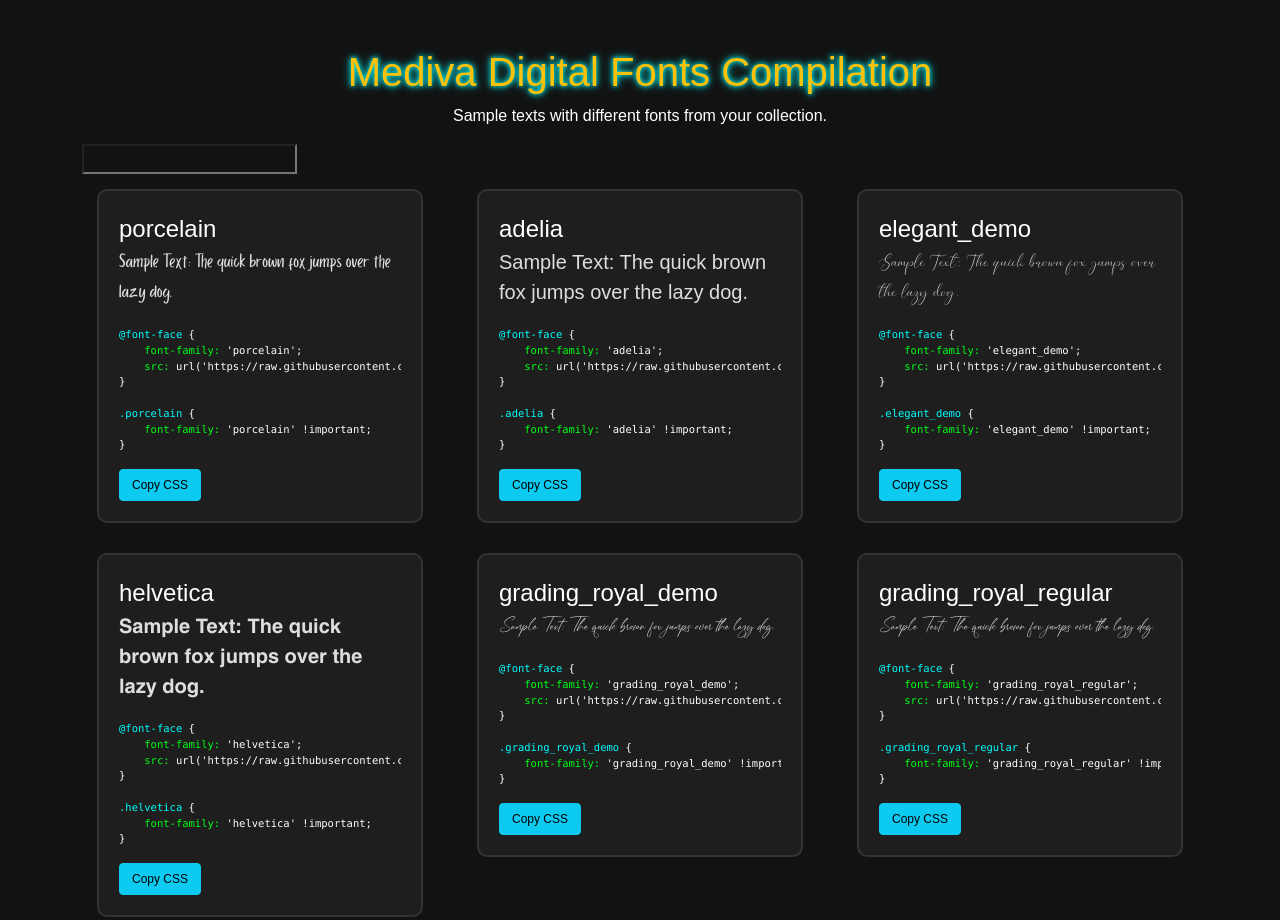
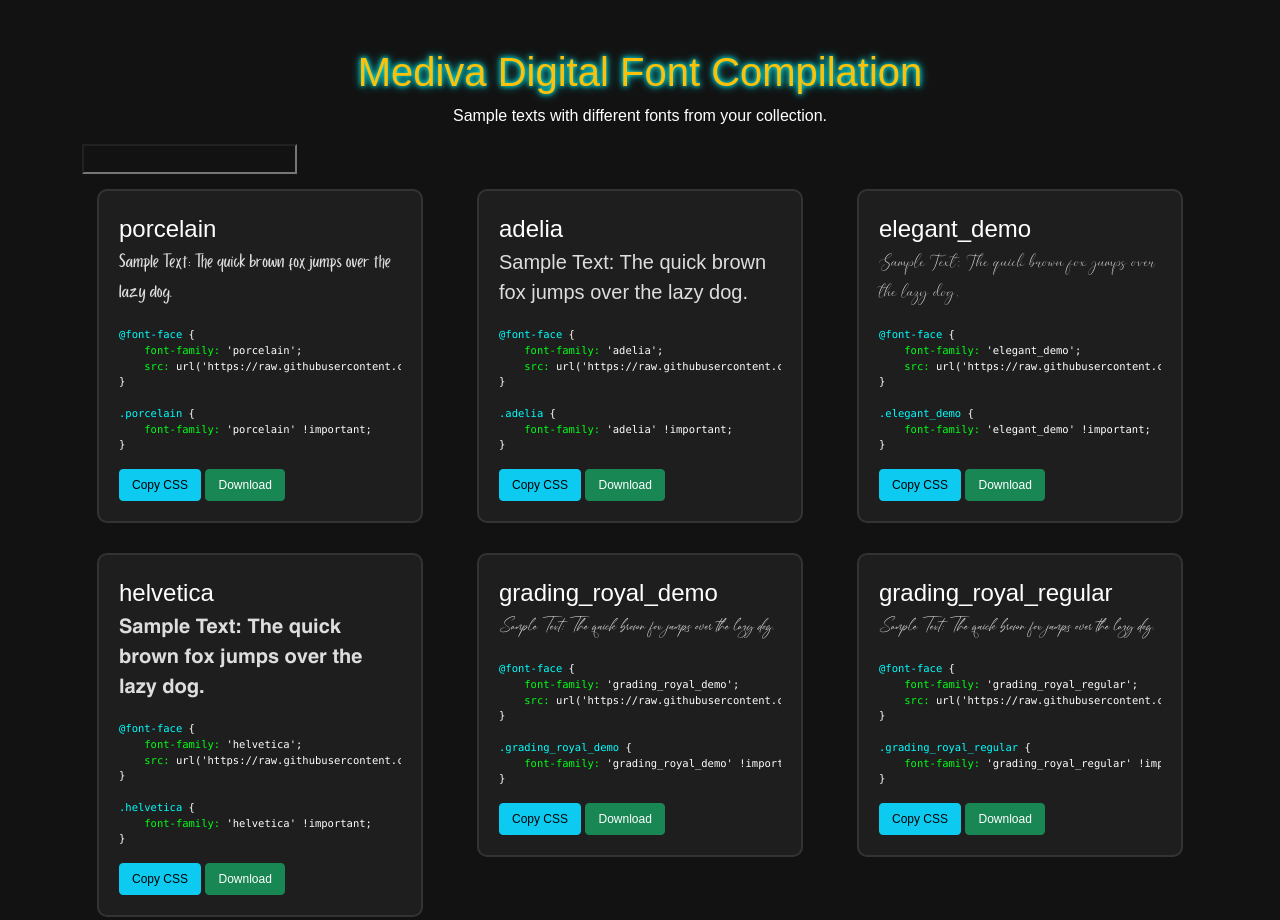
Before and after one commit to mjespelita/medivadigitalfonts, a plain HTML site: page index.html in a window 1280 px wide. Shown: the top 920 px of the page. Drawn offline with nearby package versions, Linux system fonts and the light colour scheme; a web font is replaced by a local one.

Commit message:
Add files via upload

```diff
--- a/index.html
+++ b/index.html
@@ -7,7 +7,7 @@
     <meta name="keywords" content="fonts, medivadigitalfonts, medivadigital, css">
     <meta name="description" content="Fonts compilation of Mediva DIgital projects.">
 
-    <title>Fonts Compilation</title>
+    <title>Font Compilation</title>
     <link href="https://cdn.jsdelivr.net/npm/bootstrap@5.1.3/dist/css/bootstrap.min.css" rel="stylesheet">
     <link href="https://cdnjs.cloudflare.com/ajax/libs/font-awesome/6.0.0-beta3/css/all.min.css" rel="stylesheet">
     <link rel="stylesheet" href="style.css">
@@ -15,7 +15,7 @@
 <body>
 
 <div class="container mt-5">
-    <h1 class="text-center text-warning neon-text">Mediva Digital Fonts Compilation</h1>
+    <h1 class="text-center text-warning neon-text">Mediva Digital Font Compilation</h1>
     <p class="text-center text-white">Sample texts with different fonts from your collection.</p>
 
     <div>
@@ -88,6 +88,7 @@
 
                             <div>
                                 <button class="btn btn-info copy-button-${font.name}" style="font-size: 12px;">Copy CSS</button>
+                                <a href="${fontsUrl}/fonts/${font.url}"><button class="btn btn-success" style="font-size: 12px;">Download</button></a>
                             </div>
                         </div>
                     </div>
```
